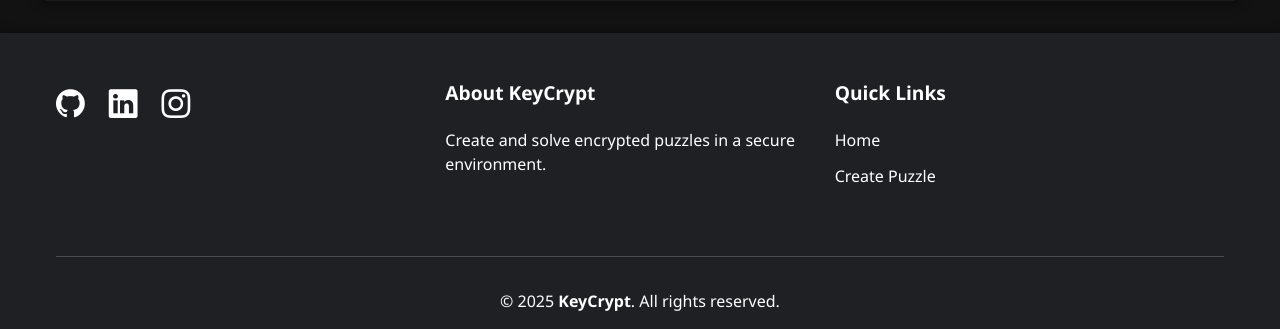
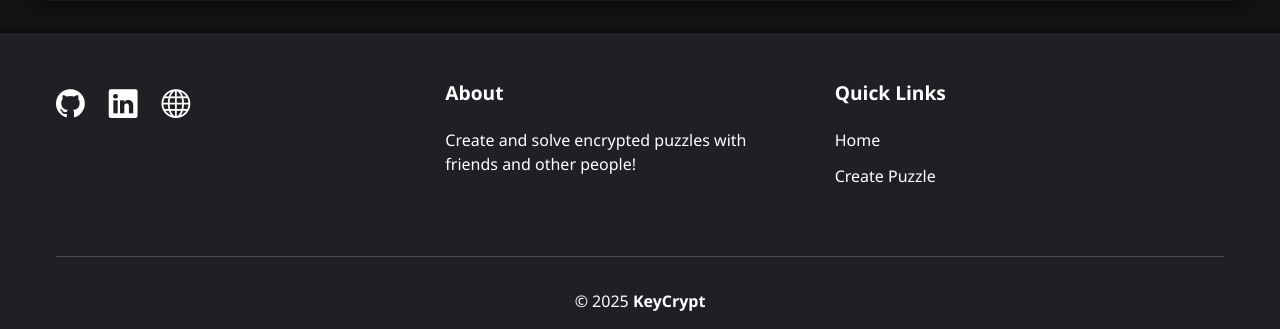
Before and after one commit to mlziade/keycrypt, a Django app: page / in a window 1280 px wide. Shown: the part 1027-1356 px from the top of the page. Run offline with Django 5.2, Linux system fonts and the light colour scheme; some libraries are stand-ins or nearby versions.

Commit message:
Update footer content and social links; enhance description and add personal website link

```diff
--- a/templates/base.html
+++ b/templates/base.html
@@ -62,13 +62,14 @@
                     <div class="social-links">
                         <a href="https://github.com/mlziade" target="_blank" class="social-link"><i class="bi bi-github"></i></a>
                         <a href="https://www.linkedin.com/in/mlziade/" target="_blank" class="social-link"><i class="bi bi-linkedin"></i></a>
-                        <a href="#" class="social-link"><i class="bi bi-instagram"></i></a>
+                        {% comment %} <a href="#" class="social-link"><i class="bi bi-instagram"></i></a> {% endcomment %}
+                        <a href="https://mlziade.com.br" target="_blank" class="social-link"><i class="bi bi-globe"></i></a>
                     </div>
                 </div>
 
                 <div class="footer-column">
-                    <h4>About KeyCrypt</h4>
-                    <p>Create and solve encrypted puzzles in a secure environment.</p>
+                    <h4>About</h4>
+                    <p>Create and solve encrypted puzzles with friends and other people!</p>
                 </div>
 
                 <div class="footer-column">
@@ -81,7 +82,7 @@
             </div>
 
             <div class="footer-bottom">
-                <p>&copy; 2025 <span>KeyCrypt</span>. All rights reserved.</p>
+                <p>&copy; 2025 <span>KeyCrypt</span></p>
             </div>
         </div>
     </footer>
```
